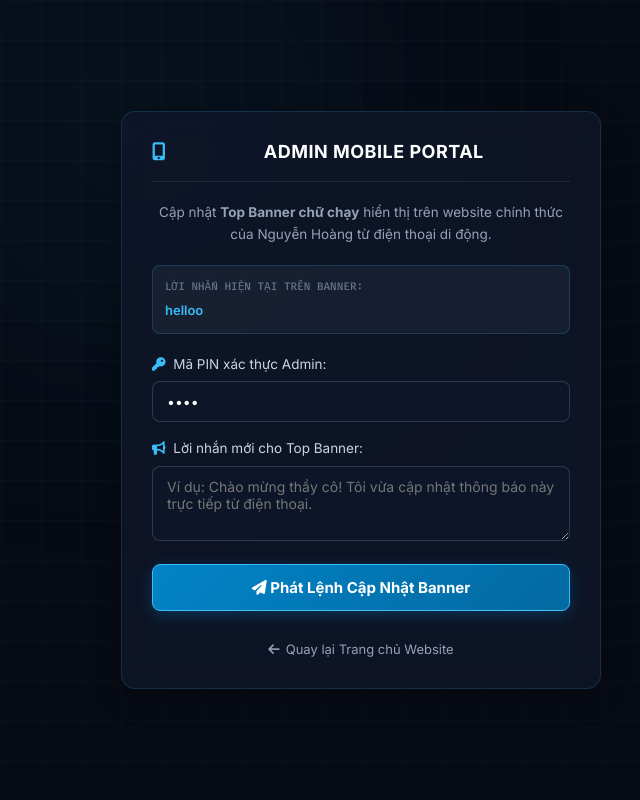
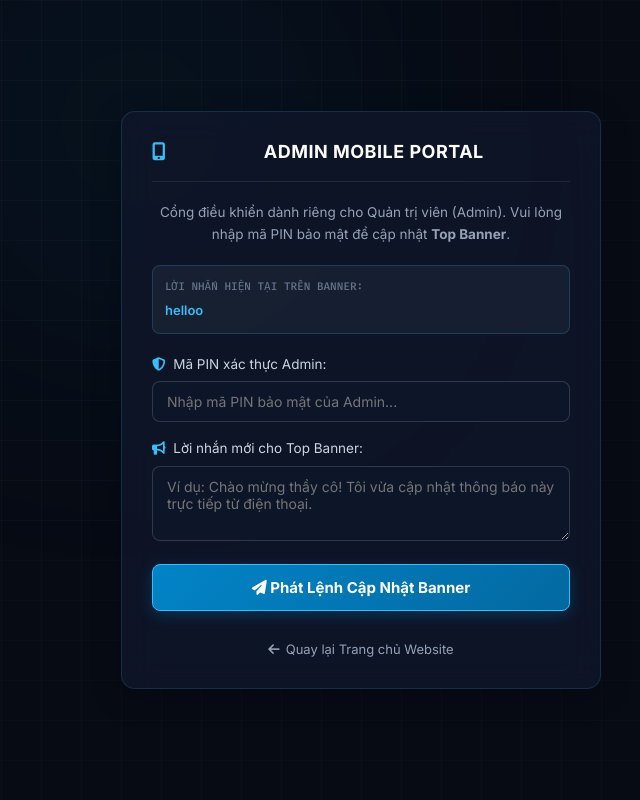
Before and after one commit to ahtgz-cypher/bt02-website, a Flask app: page /admin in a window 1280 px wide. Shown: the whole page, without its empty margins (279-919 px from the left). Run offline with Flask 3, Linux system fonts and the light colour scheme.

Commit message:
Hide admin PIN autofill and remove PIN suggestions for visitors

```diff
--- a/templates/admin.html
+++ b/templates/admin.html
@@ -20,7 +20,7 @@
             </div>
             <div class="card-body">
                 <p style="font-size: 13.5px; color: #94a3b8; text-align: center; margin-bottom: 20px;">
-                    Cập nhật <strong>Top Banner chữ chạy</strong> hiển thị trên website chính thức của Nguyễn Hoàng từ điện thoại di động.
+                    Cổng điều khiển dành riêng cho Quản trị viên (Admin). Vui lòng nhập mã PIN bảo mật để cập nhật <strong>Top Banner</strong>.
                 </p>
 
                 <div style="background: rgba(30, 41, 59, 0.6); padding: 12px; border-radius: 8px; border: 1px solid rgba(56, 189, 248, 0.2); margin-bottom: 20px; font-size: 13px;">
@@ -28,10 +28,10 @@
                     <div id="currentBanner" style="color: #38bdf8; font-weight: 600;">Đang tải...</div>
                 </div>
 
-                <form id="adminForm">
+                <form id="adminForm" autocomplete="off">
                     <div class="form-group">
-                        <label for="adminPin"><i class="fa-solid fa-key"></i> Mã PIN xác thực Admin:</label>
-                        <input type="password" id="adminPin" required placeholder="Nhập mã PIN (Mặc định: 2006)" value="2006">
+                        <label for="adminPin"><i class="fa-solid fa-shield-halved"></i> Mã PIN xác thực Admin:</label>
+                        <input type="password" id="adminPin" required placeholder="Nhập mã PIN bảo mật của Admin..." autocomplete="new-password">
                     </div>
 
                     <div class="form-group">
```
